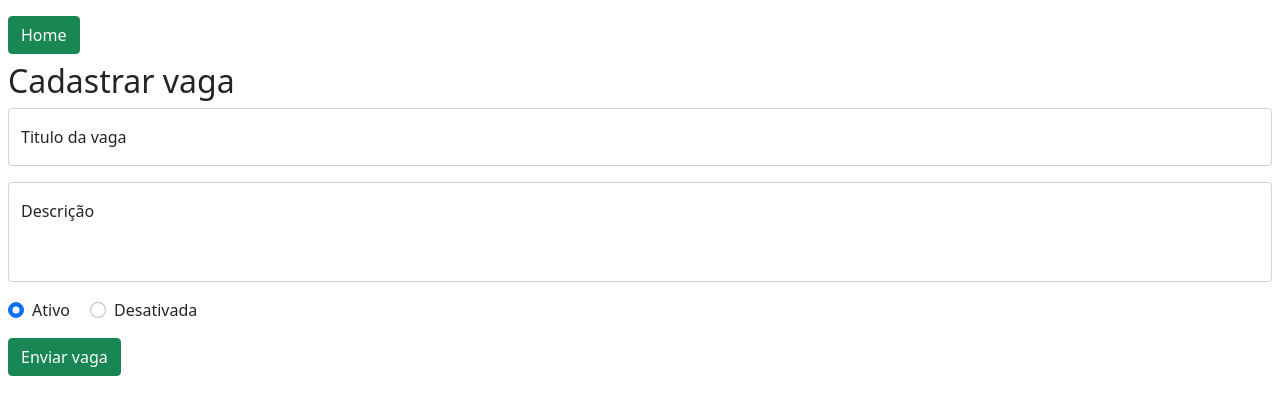
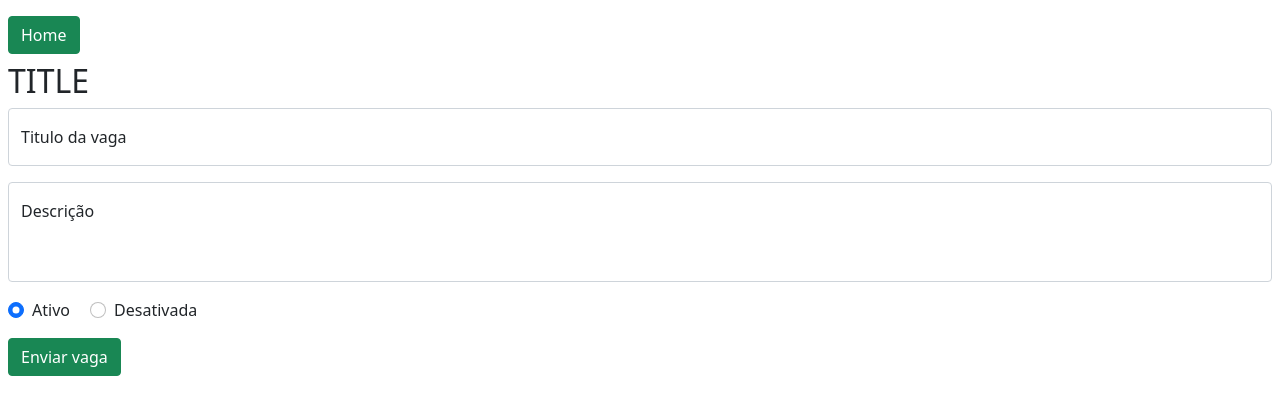
Before and after one commit to nicolsam/PHP-CRUD, a PHP site: page /cadastrar.php in a window 1280 px wide. Shown: the part 120-535 px from the top of the page. Run offline with PHP 8.4, Linux system fonts and the light colour scheme; data that the repository does not hold is empty; some libraries are stand-ins or nearby versions.

Commit message:
Página formulário atualizada para preencher automaticamente caso seja chamada pela página editar.php

```diff
--- a/includes/formulario.php
+++ b/includes/formulario.php
@@ -5,15 +5,15 @@
         </a>
     </section>
 
-    <h2>Cadastrar vaga</h2>
+    <h2><?=TITLE?></h2>
 
     <form method="post">
         <div class="form-floating mb-3">
-            <input type="text" id="vaga-titulo" class="form-control" name="titulo" placeholder="Título da vaga">
+            <input type="text" id="vaga-titulo" class="form-control" name="titulo" placeholder="Título da vaga" value="<?=$obVaga->titulo?>">
             <label for="vaga-titulo">Titulo da vaga</label>
         </div>
         <div class="form-floating mb-3">
-            <textarea name="descricao" id="vaga-descricao" class="form-control w-100" placeholder="Escreva a descrição da sua vaga" style="resize: none; height: 100px;"></textarea>
+            <textarea name="descricao" id="vaga-descricao" class="form-control w-100" placeholder="Escreva a descrição da sua vaga" style="resize: none; height: 100px;"><?=$obVaga->descricao?></textarea>
             <label for="descricao">Descrição</label>
         </div>
         <div>
@@ -22,7 +22,7 @@
                 <label class="form-check-label" for="vaga-ativa">Ativo</label>
             </div>
             <div class="form-check form-check-inline">
-                <input type="radio" class="form-check-input" name="vaga-status" value="nao" id="vaga-desativada">
+                <input type="radio" class="form-check-input" name="status" value="nao" id="vaga-desativada" <?=$obVaga->status == 'nao' ? 'checked' : '' ?>>
                 <label class="form-check-label" for="vaga-desativada">Desativada</label>
             </div>
         </div>
```
